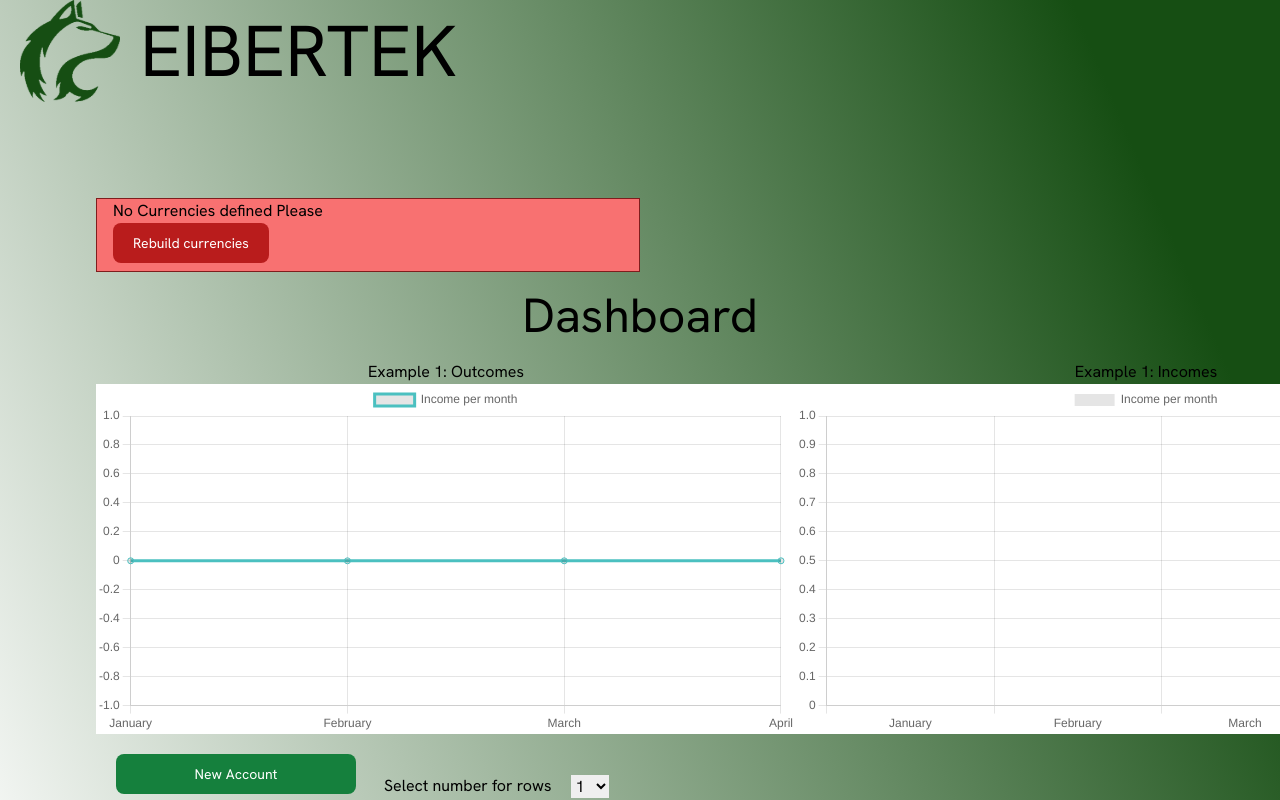
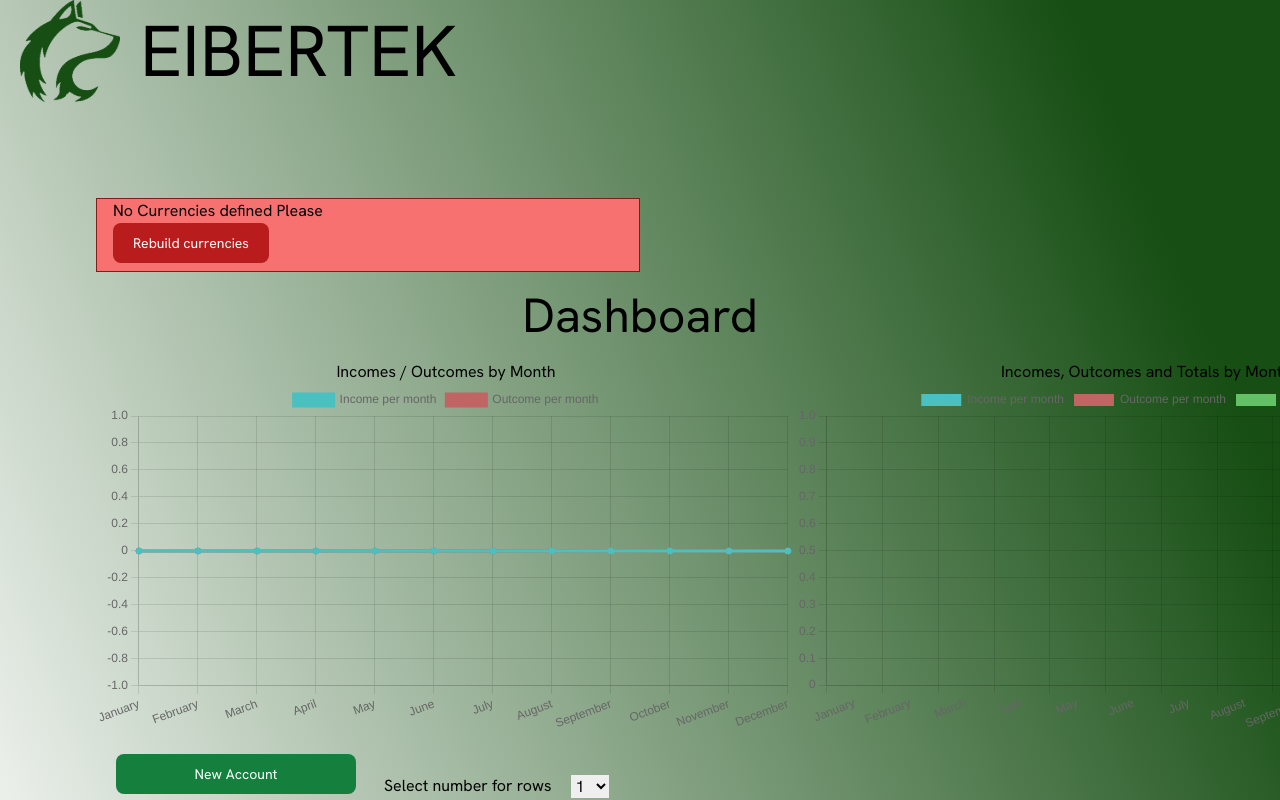
Before and after one commit to eibertek/etk-money, a Next.js app: page /money in a window 1280 px wide. Shown: the top 800 px of the page. Built offline with nearby package versions, Linux system fonts and the light colour scheme.

Commit message:
fix styles for charts

```diff
--- a/package.json
+++ b/package.json
@@ -9,6 +9,7 @@
     "lint": "next lint"
   },
   "dependencies": {
+    "@nextui-org/modal": "^2.0.39",
     "chart.js": "^4.4.3",
     "classnames": "^2.5.1",
     "clsx": "^2.1.1",
--- a/src/components/charts/index.tsx
+++ b/src/components/charts/index.tsx
@@ -5,8 +5,9 @@ import { Line, Bar } from 'react-chartjs-2';
 import { storageHook } from "../hooks/Storage";
 import 'chart.js/auto';
 import { Move } from '@/types/wallet';
+import { color } from 'chart.js/helpers';
 
-const constructData = (moves: Move[]) => {
+const constructLineData = (moves: Move[]) => {
   const movesByMonth = {};
   moves && moves.length && moves.forEach((element: Move) => {
     const month: number = element?.date && new Date(element?.date).getUTCMonth() || 0;
@@ -19,19 +20,143 @@ const constructData = (moves: Move[]) => {
     }
   });
 
-  const getIncomesFromMonth = (monthNumber: number) => {
-    if (!(movesByMonth as any)[monthNumber]) return 0;
-    return (movesByMonth as any)[monthNumber].reduce((prev: number, el: { income: any; }) => prev += parseFloat(el.income || "0"), 0);
+  const getFromMonth = (monthNumber: number, field: 'income' | 'outcome') => {
+    if (!(movesByMonth as any)[monthNumber-1]) return 0;
+    return (movesByMonth as any)[monthNumber-1].reduce((prev: number, el: { income: any; outcome: any }) => prev += parseFloat(el[field] || "0"), 0);
   };
 
   return {
-    labels: ['January', 'February', 'March', 'April'],
+    labels: ['January', 'February', 'March', 'April', 'May', 'June', 'July', 'August', 'September', 'October', 'November', 'December'],
     datasets: [
       {
         label: 'Income per month',
-        data: [getIncomesFromMonth(1), getIncomesFromMonth(2), getIncomesFromMonth(3), getIncomesFromMonth(4)],
-        fill: false,
+        data: [
+          getFromMonth(1, 'income'),
+          getFromMonth(2, 'income'),
+          getFromMonth(3, 'income'),
+          getFromMonth(4, 'income'),
+          getFromMonth(5, 'income'),
+          getFromMonth(6, 'income'),
+          getFromMonth(7, 'income'),
+          getFromMonth(8, 'income'),
+          getFromMonth(9, 'income'),
+          getFromMonth(10, 'income'),
+          getFromMonth(11, 'income'),
+          getFromMonth(12, 'income'),
+        ],
+        fill:  'rgb(75, 192, 192)',
+        backgroundColor: 'rgb(75, 192, 192)',
         borderColor: 'rgb(75, 192, 192)',
+        tension: 0.1,
+      },
+      {
+        label: 'Outcome per month',
+        data: [
+          getFromMonth(1, 'outcome'),
+          getFromMonth(2, 'outcome'),
+          getFromMonth(3, 'outcome'),
+          getFromMonth(4, 'outcome'),
+          getFromMonth(5, 'outcome'),
+          getFromMonth(6, 'outcome'),
+          getFromMonth(7, 'outcome'),
+          getFromMonth(8, 'outcome'),
+          getFromMonth(9, 'outcome'),
+          getFromMonth(10, 'outcome'),
+          getFromMonth(11, 'outcome'),
+          getFromMonth(12, 'outcome'),
+        ],
+        fill: 'rgb(192, 100, 100)',
+        backgroundColor: 'rgb(192, 100, 100)',
+        borderColor: 'rgb(192, 100, 100)',
+        tension: 0.1,
+      },
+    ],
+  };
+};
+
+const constructBarData = (moves: Move[]) => {
+  const movesByMonth = {};
+  moves && moves.length && moves.forEach((element: Move) => {
+    const month: number = element?.date && new Date(element?.date).getUTCMonth() || 0;
+    if (month) {
+      if ((movesByMonth as any)[month] && (movesByMonth as any)[month].length) {
+        (movesByMonth as any)[month].push(element);
+      } else {
+        (movesByMonth as any)[month] = [element];
+      }
+    }
+  });
+
+  const getFromMonth = (monthNumber: number, field: 'income' | 'outcome') => {
+    if (!(movesByMonth as any)[monthNumber-1]) return 0;
+    return (movesByMonth as any)[monthNumber-1].reduce((prev: number, el: { income: any; outcome: any }) => prev += parseFloat(el[field] || "0"), 0);
+  };
+
+  return {
+    labels: ['January', 'February', 'March', 'April', 'May', 'June', 'July', 'August', 'September', 'October', 'November', 'December'],
+    color: 'rgb(255,255,255)',
+    datasets: [
+      {
+        label: 'Income per month',
+        data: [
+          getFromMonth(1, 'income'),
+          getFromMonth(2, 'income'),
+          getFromMonth(3, 'income'),
+          getFromMonth(4, 'income'),
+          getFromMonth(5, 'income'),
+          getFromMonth(6, 'income'),
+          getFromMonth(7, 'income'),
+          getFromMonth(8, 'income'),
+          getFromMonth(9, 'income'),
+          getFromMonth(10, 'income'),
+          getFromMonth(11, 'income'),
+          getFromMonth(12, 'income'),
+        ],
+        fill:  'rgb(75, 192, 192)',
+        backgroundColor: 'rgb(75, 192, 192)',
+        borderColor: 'rgb(75, 192, 192)',
+        tension: 0.1,
+      },
+      {
+        label: 'Outcome per month',
+        data: [
+          getFromMonth(1, 'outcome'),
+          getFromMonth(2, 'outcome'),
+          getFromMonth(3, 'outcome'),
+          getFromMonth(4, 'outcome'),
+          getFromMonth(5, 'outcome'),
+          getFromMonth(6, 'outcome'),
+          getFromMonth(7, 'outcome'),
+          getFromMonth(8, 'outcome'),
+          getFromMonth(9, 'outcome'),
+          getFromMonth(10, 'outcome'),
+          getFromMonth(11, 'outcome'),
+          getFromMonth(12, 'outcome'),
+        ],
+        fill: 'rgb(192, 100, 100)',
+        backgroundColor: 'rgb(192, 100, 100)',
+        borderColor: 'rgb(192, 100, 100)',
+        tension: 0.1,
+      },
+      {
+        label: 'Totals per month',
+        data: [
+          getFromMonth(1, 'income') - getFromMonth(1, 'outcome'),
+          getFromMonth(2, 'income') - getFromMonth(2, 'outcome'),
+          getFromMonth(3, 'income') - getFromMonth(3, 'outcome'),
+          getFromMonth(4, 'income') - getFromMonth(4, 'outcome'),
+          getFromMonth(5, 'income') - getFromMonth(5, 'outcome'),
+          getFromMonth(6, 'income') - getFromMonth(6, 'outcome'),
+          getFromMonth(7, 'income') - getFromMonth(7, 'outcome'),
+          getFromMonth(8, 'income') - getFromMonth(8, 'outcome'),
+          getFromMonth(9, 'income') - getFromMonth(9, 'outcome'),
+          getFromMonth(10, 'income') - getFromMonth(10, 'outcome'),
+          getFromMonth(11, 'income') - getFromMonth(11, 'outcome'),
+          getFromMonth(12, 'income') - getFromMonth(12, 'outcome'),
+        ],
+        fill: 'rgb(192, 100, 100)',
+        backgroundColor: 'rgb(100, 192, 100)',
+        borderColor: 'rgb(192, 100, 100)',
         tension: 0.1,
       },
     ],
@@ -41,17 +166,19 @@ const constructData = (moves: Move[]) => {
 
 const LineChart = () => {
   const moves = storageHook('move').getAll();
-  const data = constructData(moves);
+  const lineData = constructLineData(moves);
+  const barData = constructBarData(moves);
+
   return (
     <div className="flex flex-row self-center w-full" >
       <div>
-        <h1>Example 1: Outcomes</h1>
-        <Line data={data} style={{ width:700, height:700, backgroundColor:'white'}} />
+        <h1>Incomes / Outcomes by Month</h1>
+        <Line data={lineData} style={{ width:700, height:700, backgroundColor:'transparent', color: '#666'}} />
       </div>
 
       <div>
-        <h1>Example 1: Incomes</h1>
-        <Bar data={data} style={{ width:700, height:700, backgroundColor:'white'}} />
+        <h1>Incomes, Outcomes and Totals by Month </h1>
+        <Bar data={barData} style={{ width:700, height:700, backgroundColor:'transparent', color: '#666'}} />
       </div>
     </div>
   );
--- a/src/components/shared/button/LinkButton.tsx
+++ b/src/components/shared/button/LinkButton.tsx
@@ -15,7 +15,7 @@ export const statusClassName = "text-white bg-blue-700 hover:bg-blue-800 focus:r
 export const greenClassName = "text-white bg-green-700 hover:bg-green-800 focus:ring-green-300 dark:bg-green-600 dark:hover:bg-green-700 dark:focus:ring-green-800";
 export const errorClassName = "text-white bg-red-700 hover:bg-red-800 focus:ring-red-300 dark:bg-red-600 dark:hover:bg-red-700 dark:focus:ring-red-800";
 
-export const ButtonLink = ({ onClick, classes, width="15rem", type="status", href, children}:ButtonProps) => {
+export const ButtonLink = ({ onClick, classes, width="15rem", type="status", href, children, ...props}:ButtonProps) => {
     const linkClassNames = classNames(
     `flex justify-center focus:ring-4 px-5 py-2.5 me-2 mb-2 flex font-medium rounded-lg text-sm focus:outline-none w-[${width}]`,
     {
@@ -25,7 +25,7 @@ export const ButtonLink = ({ onClick, classes, width="15rem", type="status", hre
     }, classes);
     return (
         <div className='w-full mb-6 md:mb-0'>
-            {href ? <Link className={`${linkClassNames}`} href={href || ""} onClick={onClick}>{children}</Link> : <button className={`${linkClassNames}`} onClick={onClick}>{children}</button>}
+            {href ? <Link className={`${linkClassNames}`} href={href || ""} onClick={onClick}>{children}</Link> : <button className={`${linkClassNames}`} onClick={onClick} {...props}>{children}</button>}
         </div>
     );
 };
--- /dev/null
+++ b/src/components/shared/dialog/dialog.module.scss
@@ -0,0 +1,19 @@
+.dialog {
+    position:fixed;
+    left: 0;
+    top: 0;
+    bottom: 0;
+    right: 0;
+    background-color: rgb(0, 0, 0, 0.6);
+}
+
+.dialog_button--close {
+    position: absolute;
+    right:0;
+    margin: 20px;
+}
+
+.dialog_content {
+    margin: 0 300px;
+    opacity: 1;
+}
--- /dev/null
+++ b/src/components/shared/dialog/index.tsx
@@ -0,0 +1,22 @@
+import { useContext } from "react";
+import { ModalContext } from "./modalContext";
+import styles from "./dialog.module.scss";
+
+interface IDialogProps {
+    children: any;
+    setModalOpen: any;
+};
+
+export const Dialog = ({ children, setModalOpen }: IDialogProps) => {
+    const modal = useContext(ModalContext);
+
+    return modal && (
+        <div className={styles["dialog"]}>
+            <button className={styles["dialog_button--close"]} onClick={()=>setModalOpen(false)}>[X] Cerrar</button>
+            <div className={styles["dialog_content"]} >{children}</div>
+        </div>
+    );
+}
+
+
+export default Dialog;
--- /dev/null
+++ b/src/components/shared/dialog/modalContext.tsx
@@ -0,0 +1,7 @@
+import React, { createContext } from "react";
+
+const ModalContext = createContext(false);
+
+const ModalProvider = ModalContext.Provider;
+
+export { ModalContext, ModalProvider };
--- /dev/null
+++ b/src/components/shared/dialog/modalHook.tsx
@@ -0,0 +1,17 @@
+import { useState } from "react";
+
+export const ModalHook = () => {
+  let [modal, setModal] = useState(false);
+  let [modalContent, setModalContent] = useState("I'm the Modal Content");
+
+  let handleModal = (content = "") => {
+    setModal(!modal);
+    if (content) {
+      setModalContent(content);
+    }
+  };
+
+  return { modal, handleModal, modalContent };
+};
+
+export default ModalHook;
```
Also changed, not shown: src/app/money/page.tsx (+8 -1 lines), src/components/move/bulkNew.tsx (+15 -9 lines), 2 other files (tests, documents, lock files or other folders).
